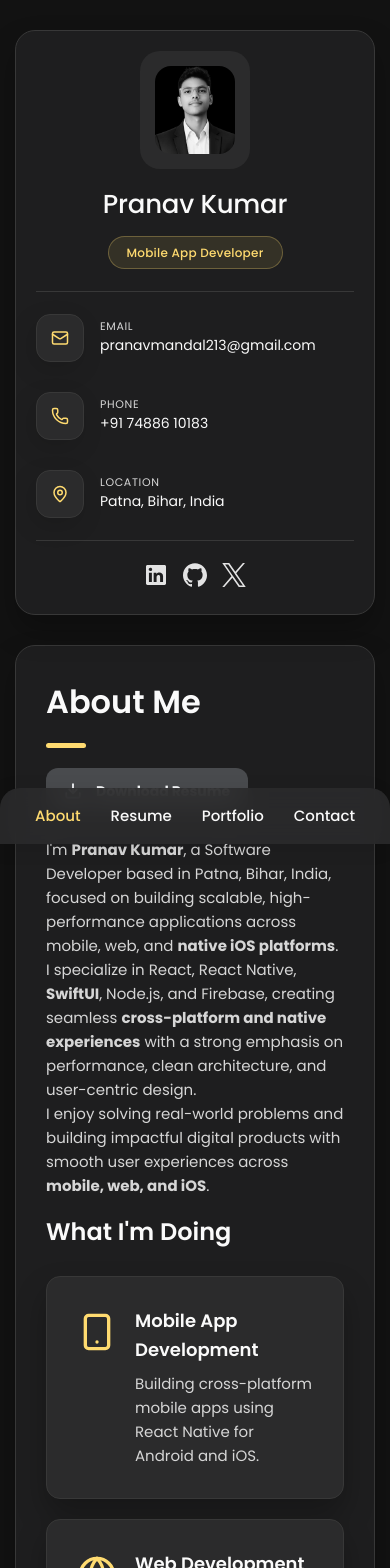
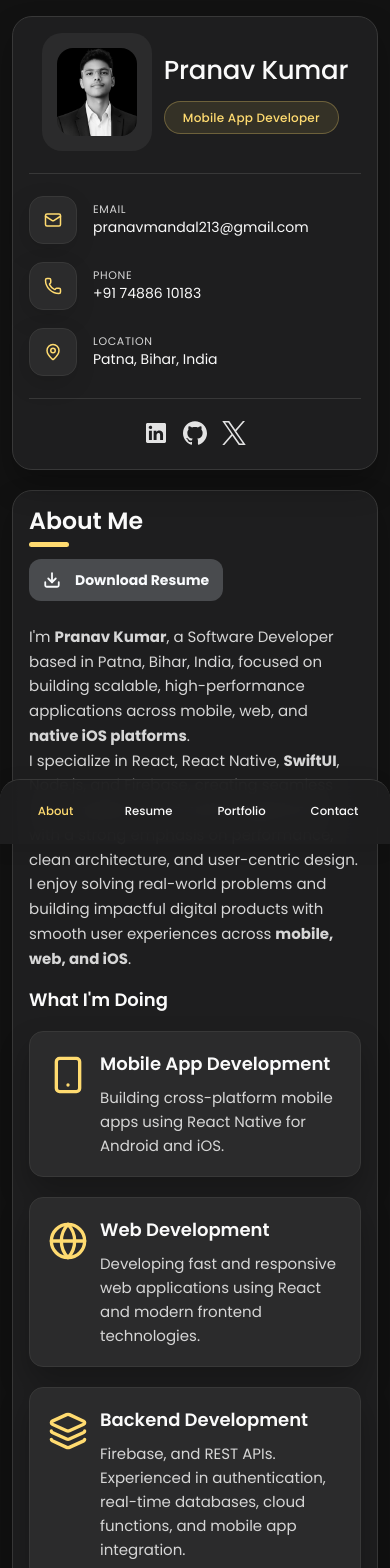
Before and after one commit to pranavK911/portfolioPranav, a React (Vite) app: page /about in a window 390 px wide. Shown: the top 1568 px of the page. Built offline with nearby package versions, Linux system fonts and the light colour scheme.

Commit message:
fix: enhance responsive design and layout across components for improved usability and visual consistency

```diff
--- a/index.html
+++ b/index.html
@@ -3,7 +3,7 @@
   <head>
     <meta charset="UTF-8" />
     <link rel="icon" type="image/svg+xml" href="src/assets/socials/pranav.jpeg" />
-    <meta name="viewport" content="width=device-width, initial-scale=1.0" />
+    <meta name="viewport" content="width=device-width, initial-scale=1.0, viewport-fit=cover" />
     <title>Pranav Kumar</title>
   </head>
   <body>
--- a/src/App.css
+++ b/src/App.css
@@ -1,17 +1,20 @@
 .container {
   max-width: 1250px;
   margin: 0 auto;
-  padding: 60px 20px;
+  /* Fluid outer padding keeps edges breathable on phones without wasting space */
+  padding: clamp(1rem, 4vw, 3.75rem) clamp(0.75rem, 2.8vw, 1.25rem);
   display: flex;
   justify-content: center;
   align-items: flex-start;
-  gap: 30px;
+  gap: clamp(16px, 3vw, 30px);
   min-height: 100vh;
+  min-height: 100dvh;
 }
 
 /* Sidebar styling overrides */
 .sidebar {
-  flex: 0 0 280px;
+  /* Shrink gracefully between tablet and desktop */
+  flex: 0 0 clamp(248px, 24vw, 280px);
   background-color: var(--bg-container);
   border: 1px solid var(--border-color);
   border-radius: var(--border-radius);
@@ -42,9 +45,9 @@
   backdrop-filter: blur(10px);
   border-bottom-left-radius: var(--border-radius);
   border-top-right-radius: var(--border-radius);
-  padding: 20px 40px;
+  padding: clamp(14px, 2.5vw, 20px) clamp(24px, 5vw, 40px);
   display: flex;
-  gap: 30px;
+  gap: clamp(16px, 3vw, 30px);
   box-shadow: -4px 4px 20px rgba(0, 0, 0, 0.1);
   z-index: 10;
 }
@@ -52,7 +55,6 @@
 .navbar a {
   color: var(--text-main);
   font-weight: 500;
-  font-size: 15px;
   transition: color var(--transition);
 }
 
@@ -61,22 +63,41 @@
 }
 
 .page-content {
-  padding: 30px;
+  padding: clamp(16px, 3.5vw, 30px);
   margin-top: 60px; /* Space for the navbar */
 }
 
-/* Responsive Design */
+/* Tight two-column layouts before stacking */
+@media (max-width: 1160px) {
+  .container {
+    gap: 20px;
+  }
+
+  .sidebar {
+    flex-basis: min(264px, 28vw);
+    padding: clamp(18px, 2.8vw, 30px);
+  }
+}
+
+@media (max-width: 900px) {
+  .sidebar {
+    flex-basis: 240px;
+  }
+}
+
+/* Responsive Design — stacked layout + thumb-friendly bottom nav */
 @media (max-width: 1024px) {
   .container {
     flex-direction: column;
-    padding: 30px 15px;
+    padding: clamp(1rem, 3vw, 1.875rem) clamp(0.75rem, 2.5vw, 1rem);
   }
 
   .sidebar {
     width: 100%;
+    max-width: none;
     position: static;
     flex: none;
-    padding: 20px;
+    padding: clamp(16px, 4vw, 20px);
   }
 
   .navbar {
@@ -85,15 +106,32 @@
     top: auto;
     left: 0;
     right: 0;
+    /* Full-width bar; items are laid out in Navbar.css (equal tabs) */
     justify-content: center;
+    width: 100%;
+    max-width: 100vw;
     border-radius: var(--border-radius) var(--border-radius) 0 0;
-    padding: 15px 20px;
-    background-color: rgba(43, 43, 44, 0.9);
+    border-top: 1px solid var(--border-color);
+    /* Safe area: notch + home indicator */
+    padding-top: 10px;
+    padding-bottom: calc(10px + env(safe-area-inset-bottom, 0px));
+    padding-left: max(12px, env(safe-area-inset-left, 0px));
+    padding-right: max(12px, env(safe-area-inset-right, 0px));
+    background-color: rgba(30, 30, 31, 0.94);
+    backdrop-filter: blur(12px);
+    -webkit-backdrop-filter: blur(12px);
+    box-sizing: border-box;
+    z-index: 100;
+    /* Avoid iOS tap delay / double-tap zoom on links */
+    touch-action: manipulation;
   }
 
+  /* Reserve space for fixed bar: min-height (44px targets) + vertical padding + safe area */
   .main-content {
     width: 100%;
-    margin-bottom: 80px; /* Space for bottom navbar */
+    margin-bottom: calc(
+      88px + env(safe-area-inset-bottom, 0px)
+    );
   }
 
   .page-content {
--- a/src/components/Navbar.css
+++ b/src/components/Navbar.css
@@ -1,14 +1,68 @@
 .navbar-list {
   display: flex;
-  gap: 30px;
+  align-items: stretch;
+  gap: clamp(14px, 4vw, 30px);
+  flex-wrap: nowrap;
+  margin: 0;
+  padding: 0;
+  list-style: none;
+}
+
+/* Desktop / wide: horizontal strip in corner (inside main pane) */
+.navbar-item {
+  display: flex;
+  align-items: center;
 }
 
 .navbar-link {
   color: var(--text-main);
   font-weight: 500;
+  font-size: clamp(13px, 2.8vw, 15px);
+  white-space: nowrap;
   transition: color var(--transition);
 }
 
-.navbar-link:hover, .navbar-link.active {
+.navbar-link:hover,
+.navbar-link.active {
   color: var(--primary-gold);
 }
+
+.navbar-link:focus-visible {
+  outline: 2px solid var(--primary-gold);
+  outline-offset: 3px;
+  border-radius: 8px;
+}
+
+/* Mobile bottom bar: equal-width tabs, no left-heavy scroll strip */
+@media (max-width: 1024px) {
+  .navbar-list {
+    width: 100%;
+    min-width: 0;
+    justify-content: space-between;
+    gap: clamp(4px, 1.5vw, 12px);
+  }
+
+  .navbar-item {
+    flex: 1 1 0;
+    min-width: 0;
+    justify-content: center;
+    align-self: stretch;
+  }
+
+  .navbar-link {
+    display: flex;
+    align-items: center;
+    justify-content: center;
+    width: 100%;
+    min-height: 44px;
+    padding: 6px 2px;
+    font-size: clamp(11px, 3vw, 14px);
+    text-align: center;
+    line-height: 1.15;
+    -webkit-tap-highlight-color: transparent;
+  }
+
+  .navbar-link:focus-visible {
+    outline-offset: 2px;
+  }
+}
--- a/src/components/Sidebar.css
+++ b/src/components/Sidebar.css
@@ -156,3 +156,45 @@ address {
 .social-link:active img {
   transform: scale(0.96);
 }
+
+/* When the sidebar stacks above content, use a compact horizontal header */
+@media (max-width: 1024px) {
+  .sidebar-info {
+    flex-direction: row;
+    flex-wrap: wrap;
+    justify-content: center;
+    align-items: center;
+    gap: clamp(12px, 3vw, 20px);
+  }
+
+  .info-content {
+    text-align: left;
+  }
+
+  .contacts-list {
+    gap: clamp(18px, 4vw, 30px);
+  }
+
+  .contact-link,
+  address {
+    /* Emails/URLs can be long; prefer wrapping over horizontal page scroll */
+    white-space: normal;
+    overflow-wrap: anywhere;
+    word-break: break-word;
+  }
+}
+
+@media (max-width: 380px) {
+  .name {
+    font-size: clamp(1.25rem, 6vw, 1.625rem);
+  }
+
+  .sidebar-info {
+    flex-direction: column;
+    text-align: center;
+  }
+
+  .info-content {
+    text-align: center;
+  }
+}
--- a/src/components/pages/Contact.jsx
+++ b/src/components/pages/Contact.jsx
@@ -39,7 +39,7 @@ const Contact = () => {
           <iframe
             src="https://www.google.com/maps?q=Patna,Bihar&output=embed"
             width="100%"
-            height="350"
+            height="300"
             loading="lazy"
             title="Map of Patna"
             className="google-map"
--- a/src/components/pages/Pages.css
+++ b/src/components/pages/Pages.css
@@ -5,11 +5,12 @@
 
 .article-title {
   color: var(--text-main);
-  font-size: 32px;
+  font-size: clamp(1.45rem, 4vw + 0.5rem, 2rem);
   font-weight: 600;
-  margin-bottom: 20px;
-  padding-bottom: 20px;
+  margin-bottom: clamp(12px, 3vw, 20px);
+  padding-bottom: clamp(12px, 3vw, 20px);
   position: relative;
+  line-height: 1.2;
 }
 
 /* Magic underline for titles */
@@ -26,8 +27,8 @@
 
 .about-text {
   color: var(--text-muted);
-  font-size: 15px;
-  line-height: 1.6;
+  font-size: clamp(0.875rem, 1vw + 0.8rem, 0.9375rem);
+  line-height: 1.65;
   margin-bottom: 15px;
 }
 
@@ -35,10 +36,11 @@
   display: inline-flex;
   align-items: center;
   gap: 14px;
+  max-width: 100%;
   background: #494b4e;
   color: #f8fafc;
   border-radius: 12px;
-  padding: 14px 18px;
+  padding: clamp(12px, 2.5vw, 14px) clamp(14px, 3vw, 18px);
   font-size: 14px;
   font-weight: 700;
   line-height: 1;
@@ -65,9 +67,17 @@
 
 .service-title {
   color: var(--text-main);
-  font-size: 24px;
+  font-size: clamp(1.125rem, 2.5vw + 0.5rem, 1.5rem);
   font-weight: 600;
-  margin-bottom: 25px;
+  margin-bottom: clamp(16px, 3vw, 25px);
+}
+
+/* Matches `.service-title`; used by the Skills block on About */
+.skills-title {
+  color: var(--text-main);
+  font-size: clamp(1.125rem, 2.5vw + 0.5rem, 1.5rem);
+  font-weight: 600;
+  margin-bottom: clamp(12px, 2.5vw, 18px);
 }
 
 .service-list {
@@ -79,12 +89,13 @@
 .service-item {
   background: var(--bg-container-light);
   border-radius: 14px;
-  padding: 30px;
+  padding: clamp(18px, 4vw, 30px);
   display: flex;
   align-items: flex-start;
-  gap: 18px;
+  gap: clamp(12px, 2.5vw, 18px);
   box-shadow: var(--box-shadow);
   border: 1px solid var(--border-color);
+  min-width: 0;
 }
 
 .service-icon-box {
@@ -101,12 +112,12 @@
 
 .service-item-text {
   color: var(--text-muted);
-  font-size: 15px;
+  font-size: clamp(0.875rem, 1vw + 0.75rem, 0.9375rem);
   line-height: 1.6;
 }
 
-/* Responsive */
-@media (max-width: 768px) {
+/* Mid-width tablets: single column reads better than cramped two-up */
+@media (max-width: 900px) {
   .service-list {
     grid-template-columns: 1fr;
   }
@@ -130,13 +141,13 @@
 /* Skill row */
 .skills-track {
   display: flex;
-  gap: 40px;
-  padding: 0 20px;
+  gap: clamp(20px, 6vw, 40px);
+  padding: 0 clamp(10px, 3vw, 20px);
 }
 
 /* Each icon */
 .skill {
-  min-width: 150px;
+  min-width: clamp(100px, 28vw, 150px);
   display: flex;
   justify-content: center;
   align-items: center;
@@ -161,8 +172,8 @@
 }
 
 .skill img {
-  width: 110px;
-  height: 110px;
+  width: clamp(72px, 22vw, 110px);
+  height: clamp(72px, 22vw, 110px);
   object-fit: contain;
   cursor: pointer;
 }
--- a/src/components/pages/Portfolio.css
+++ b/src/components/pages/Portfolio.css
@@ -2,8 +2,9 @@
   display: flex;
   justify-content: flex-start;
   align-items: center;
-  gap: 20px;
-  margin-bottom: 30px;
+  flex-wrap: wrap;
+  gap: clamp(12px, 3vw, 20px);
+  margin-bottom: clamp(18px, 4vw, 30px);
 }
 
 .filter-list button {
@@ -115,5 +116,26 @@
 @media (max-width: 768px) {
   .project-list {
     grid-template-columns: 1fr;
+    gap: clamp(18px, 4vw, 30px);
   }
 }
+
+/* Narrow phones: swipe tabs instead of overlapping labels */
+@media (max-width: 420px) {
+  .filter-list {
+    flex-wrap: nowrap;
+    overflow-x: auto;
+    overscroll-behavior-x: contain;
+    -webkit-overflow-scrolling: touch;
+    scrollbar-width: none;
+    padding-bottom: 4px;
+  }
+
+  .filter-list::-webkit-scrollbar {
+    height: 0;
+  }
+
+  .filter-item {
+    flex: 0 0 auto;
+  }
+}
--- a/src/components/pages/Resume.css
+++ b/src/components/pages/Resume.css
@@ -65,3 +65,23 @@
   line-height: 1.6;
   margin-top: 10px;
 }
+
+/* Narrow viewports: keep timeline readable without horizontal nudge */
+@media (max-width: 480px) {
+  .timeline-list {
+    margin-left: 12px;
+    padding-left: 22px;
+  }
+
+  .timeline-item::before {
+    left: -29px;
+  }
+
+  .timeline-title {
+    font-size: clamp(1.125rem, 4.5vw, 1.5rem);
+  }
+
+  .timeline-item-title {
+    font-size: clamp(0.9375rem, 3vw, 1rem);
+  }
+}
--- a/src/index.css
+++ b/src/index.css
@@ -23,6 +23,11 @@
   margin: 0;
   padding: 0;
   box-sizing: border-box;
+}
+
+/* Avoid accidental horizontal scroll from wide grids or long strings */
+html {
+  overflow-x: clip;
 }
 
 body {
```
Also changed, not shown: src/components/pages/Contact.css (+30 -4 lines).
